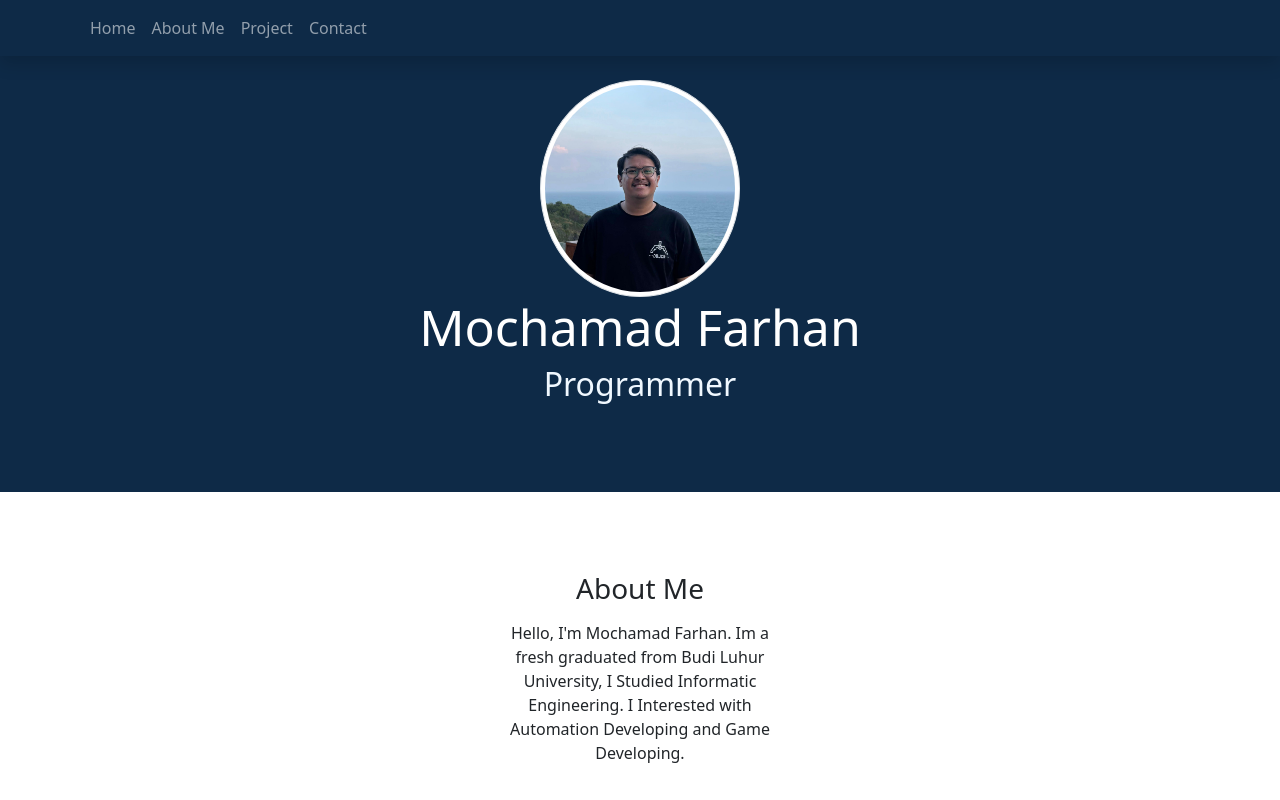
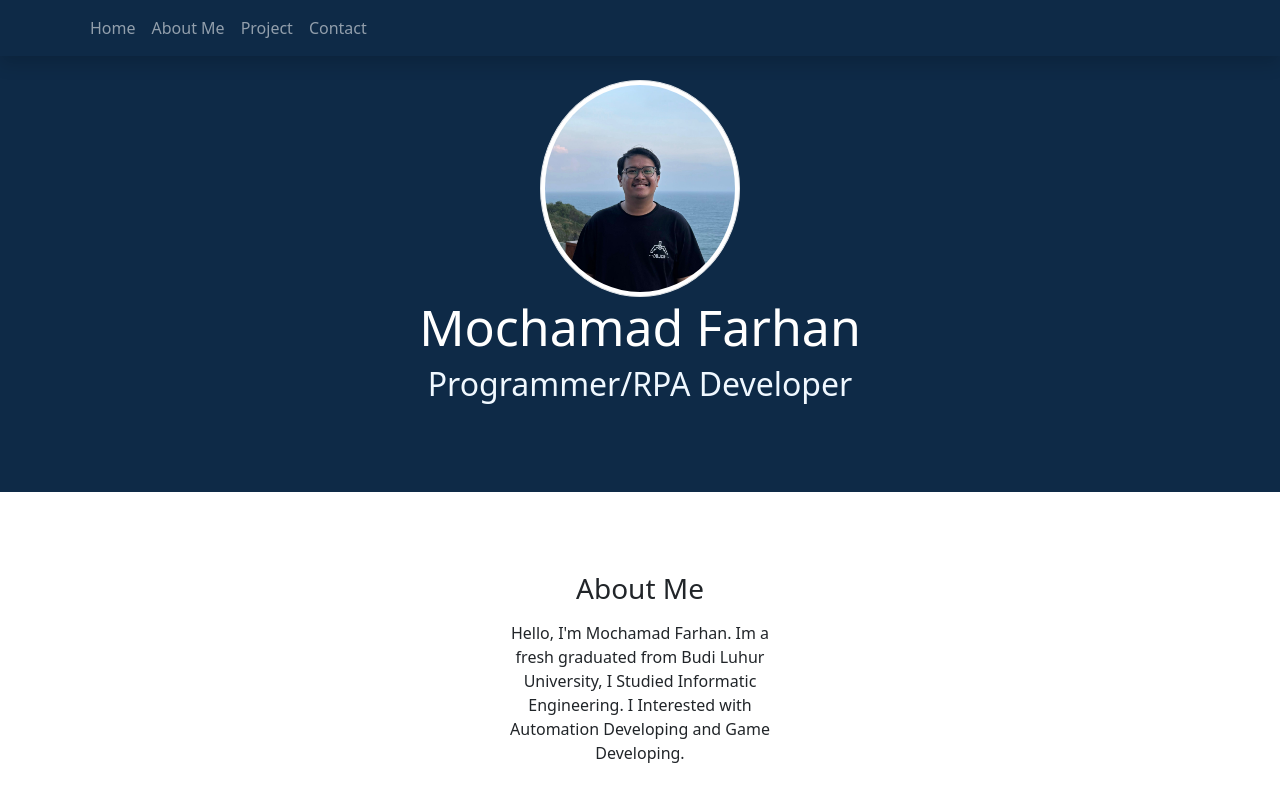
Before and after one commit to mochamadfarhan/mochamadfarhan.github.io, a plain HTML site: page index.html in a window 1280 px wide. Shown: the top 800 px of the page. Drawn offline with nearby package versions, Linux system fonts and the light colour scheme.

Commit message:
Update index

```diff
--- a/index.html
+++ b/index.html
@@ -58,7 +58,7 @@
     <section class="jumbotron text-center">
       <img src="img/profilepic.jpeg" class="rounded-circle img-thumbnail" width="200" height="200" />
       <h1>Mochamad Farhan</h1>
-      <h2>Programmer</h2>
+      <h2>Programmer/RPA Developer</h2>
     </section>
     <!-- Jumbotron Tutup -->
 
```
